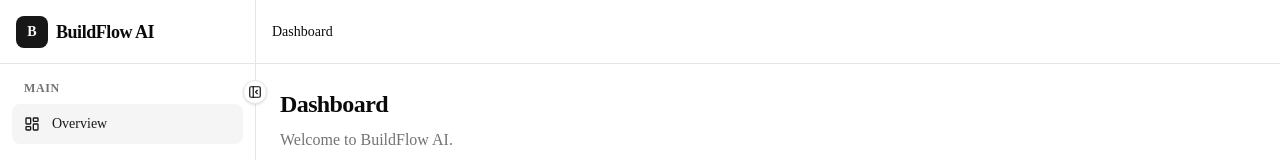
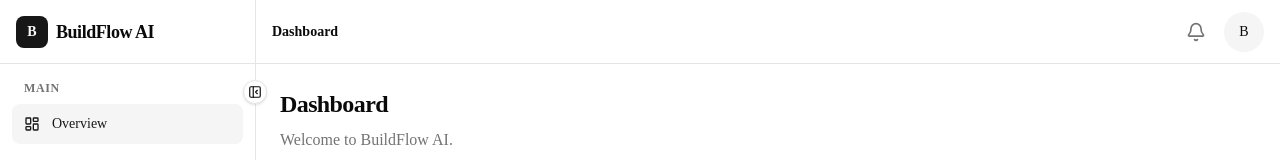
Before and after one commit to Babajide789/BUILDFLOW-AI, a Next.js app: page / in a window 1280 px wide. Shown: the top 160 px of the page. Built offline with nearby package versions, Linux system fonts and the light colour scheme.

Commit message:
feat/TopbarNav: successfully implemented BF-103 Topbar Nav

```diff
--- a/components/dashboard/topbar.tsx
+++ b/components/dashboard/topbar.tsx
@@ -1,14 +1,62 @@
+"use client";
+
+import { Bell } from "lucide-react";
+import { usePathname } from "next/navigation";
+
 import { MobileSidebar } from "./mobile-sidebar";
 
+const pageTitles: Record<string, string> = {
+  "/": "Dashboard",
+  "/projects": "Projects",
+  "/documents": "Documents",
+  "/team": "Team",
+  "/vendors": "Vendors",
+  "/notifications": "Notifications",
+  "/settings": "Settings",
+};
+
+function getPageTitle(pathname: string) {
+  if (pageTitles[pathname]) {
+    return pageTitles[pathname];
+  }
+
+  if (pathname.startsWith("/projects/")) {
+    return "Project";
+  }
+
+  return "BuildFlow";
+}
+
 export function Topbar() {
+  const pathname = usePathname();
+  const pageTitle = getPageTitle(pathname);
+
   return (
-    <header className="sticky top-0 z-40 flex h-16 items-center border-b bg-background/95 px-4 backdrop-blur supports-backdrop-filter:bg-background/60">
-      <div className="flex flex-1 items-center gap-2">
+    <header className="sticky top-0 z-40 flex h-16 items-center border-b bg-background/95 px-3 sm:px-4 backdrop-blur supports-backdrop-filter:bg-background/60">
+      <div className="flex min-w-0 flex-1 items-center gap-3">
         <MobileSidebar />
 
-        <span className="text-sm font-medium">
-          Dashboard
-        </span>
+        <h1 className="truncate text-sm font-semibold">
+          {pageTitle}
+        </h1>
+      </div>
+
+      <div className="flex shrink-0 items-center gap-2">
+        <button
+          type="button"
+          aria-label="Open notifications"
+          className="inline-flex size-10 items-center justify-center rounded-md text-muted-foreground transition-colors hover:bg-accent hover:text-accent-foreground focus-visible:outline-none focus-visible:ring-2 focus-visible:ring-ring focus-visible:ring-offset-2"
+        >
+          <Bell className="size-5" aria-hidden="true" />
+        </button>
+
+        <button
+          type="button"
+          aria-label="Open user menu"
+          className="inline-flex size-10 items-center justify-center rounded-full bg-muted text-sm font-medium transition-colors hover:bg-accent hover:text-accent-foreground focus-visible:outline-none focus-visible:ring-2 focus-visible:ring-ring focus-visible:ring-offset-2"
+        >
+          <span aria-hidden="true">B</span>
+        </button>
       </div>
     </header>
   );
```
Also changed, not shown: components/dashboard/mobile-sidebar.tsx (indentation only), 1 other file (tests, documents, lock files or other folders).
